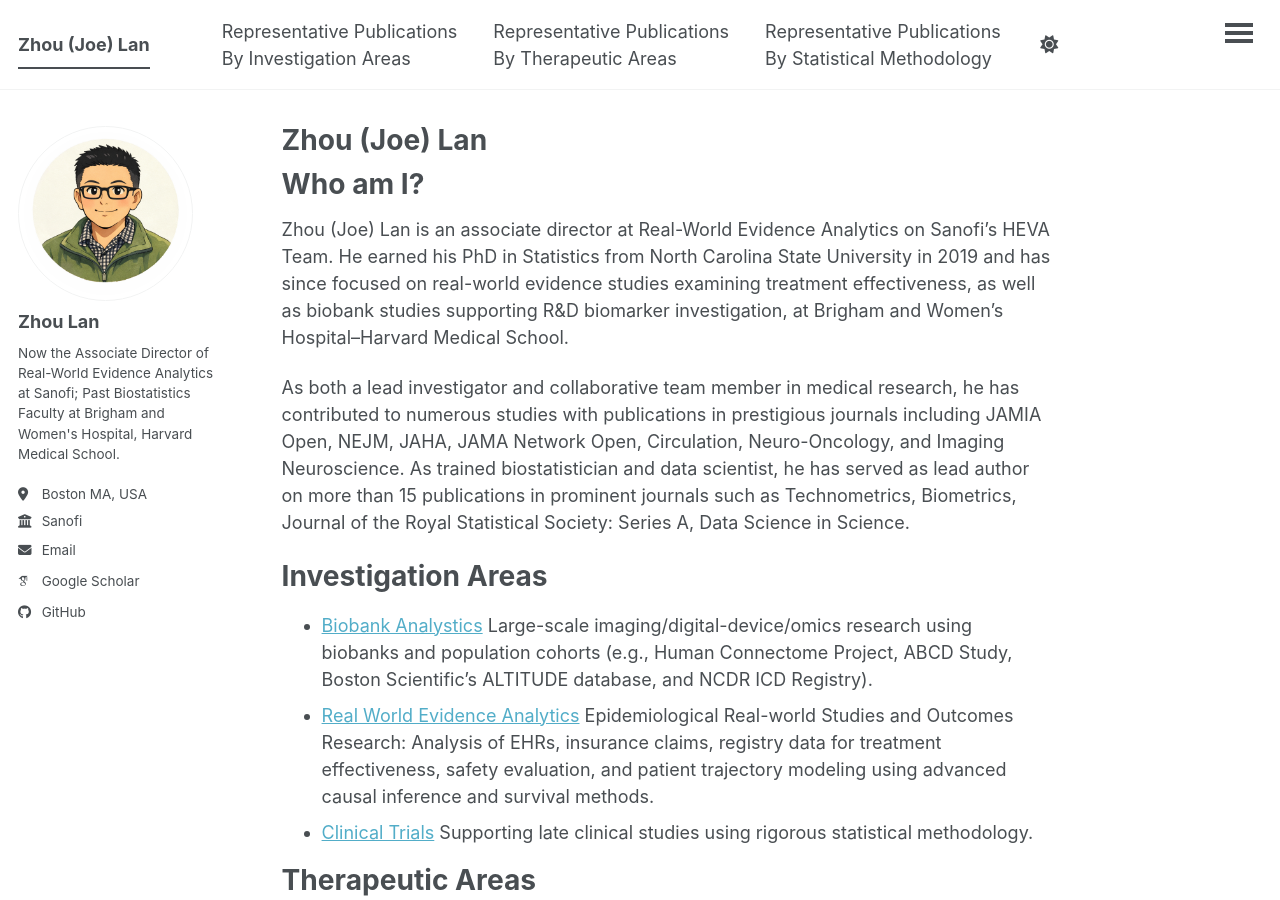
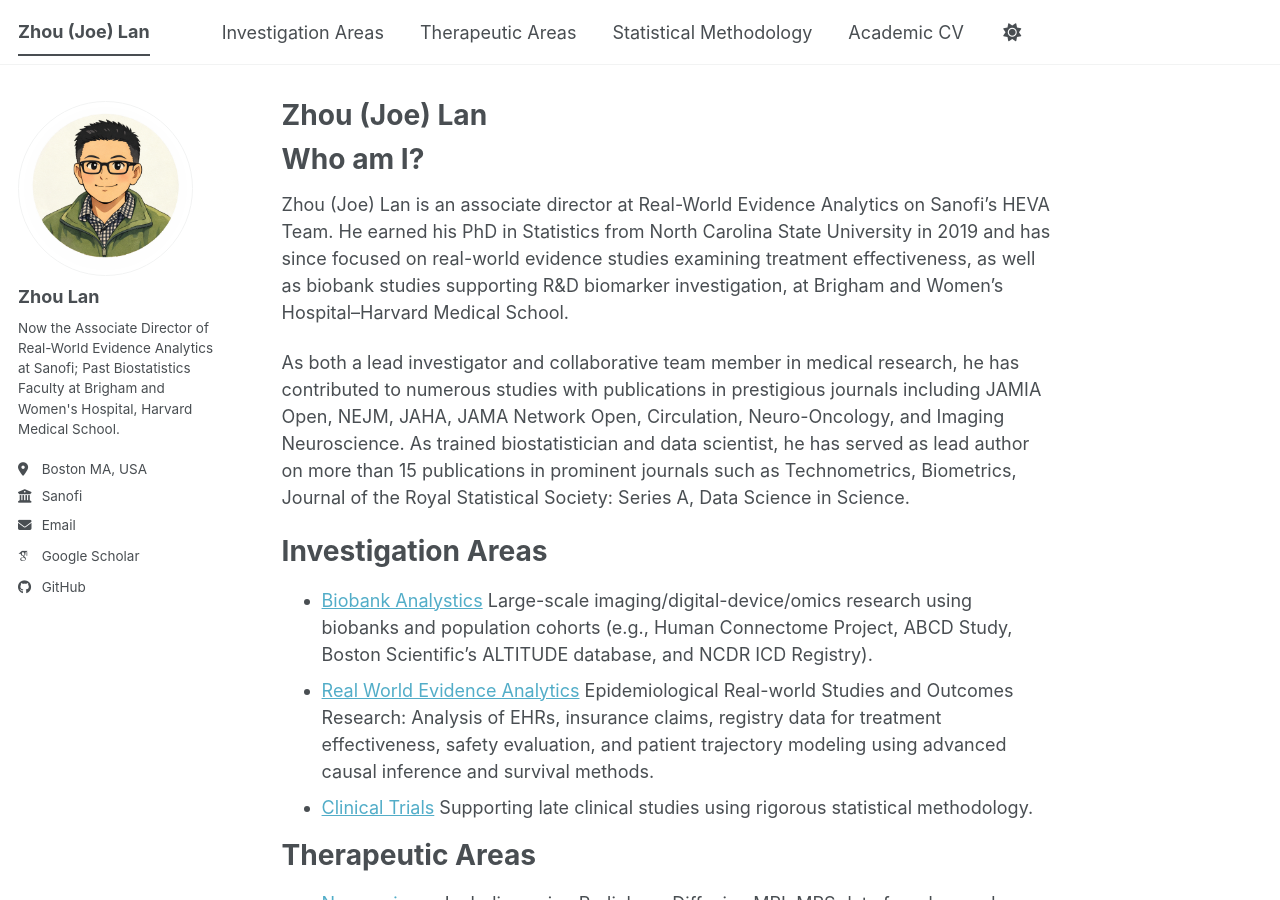
Before and after one commit to lanzhouBWH/lanzhoubwh.github.io, a Jekyll site: the page built from _pages/about.md, in a window 1280 px wide and 900 px high. Built offline with Jekyll 4.4.1, drawn with Linux system fonts in a browser that asks for light colours; some web fonts are replaced; a script bundle is joined from its source files by our own code; library files that are not in the unit come from our copies.

Commit message:
Update navigation.yml

```diff
--- a/_data/navigation.yml
+++ b/_data/navigation.yml
@@ -8,13 +8,13 @@
 #      Markdown formatted page while the second is generated using JSON.
 
 main:
-  - title: "Representative Publications <br> By Investigation Areas"
+  - title: "Investigation Areas"
     url: /publications/
 
-  - title: "Representative Publications <br> By Therapeutic Areas"
+  - title: "Therapeutic Areas"
     url: /publications/
 
-  - title: "Representative Publications <br> By Statistical Methodology"
+  - title: "Statistical Methodology"
     url: /publications/
 
   #- title: "Talks"
```
